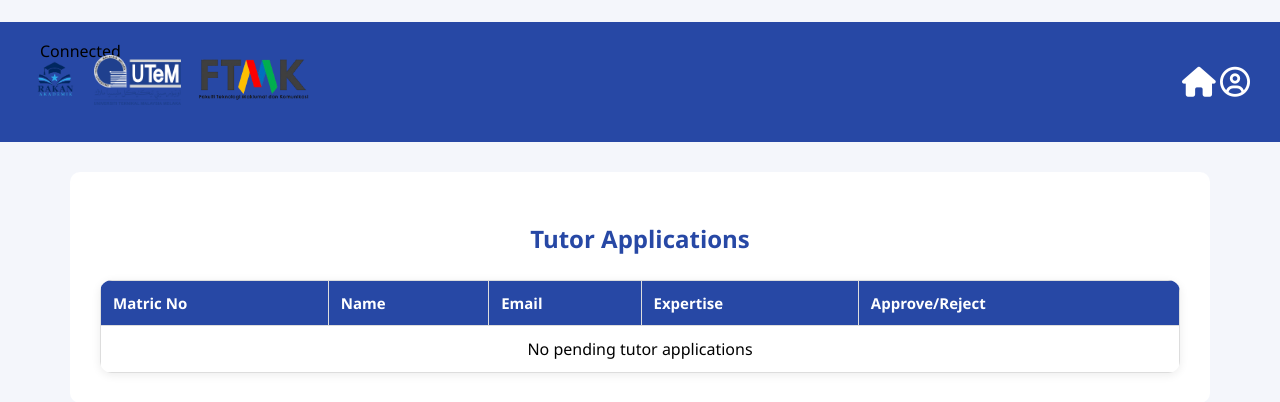
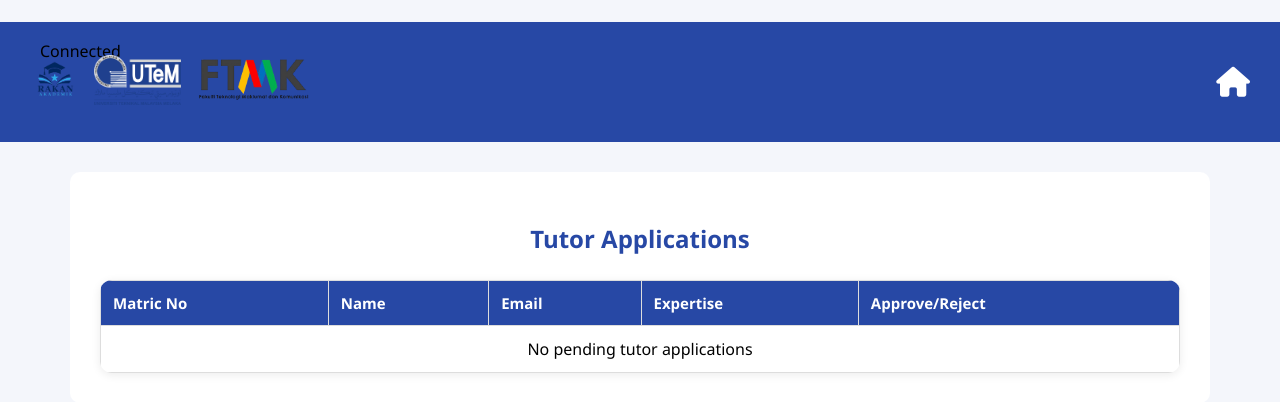
Before and after one commit to alyabatrisyia18/Rakan-Akademik-FTMK, a PHP site: page /approve_tutor.php in a window 1280 px wide. Shown: the top 402 px of the page. Run offline with PHP 8.4, Linux system fonts and the light colour scheme; data comes from the database, SQL or seed files in the repository.

Commit message:
Update approve_tutor.php

```diff
--- a/approve_tutor.php
+++ b/approve_tutor.php
@@ -115,7 +115,6 @@
 
     <div class="icons">
         <i class="fas fa-home" onclick="location.href='admin_dashboard.php'"></i>
-        <i class="far fa-user-circle" onclick="location.href='profile.php'"></i>
     </div>
 </div>
 
```
